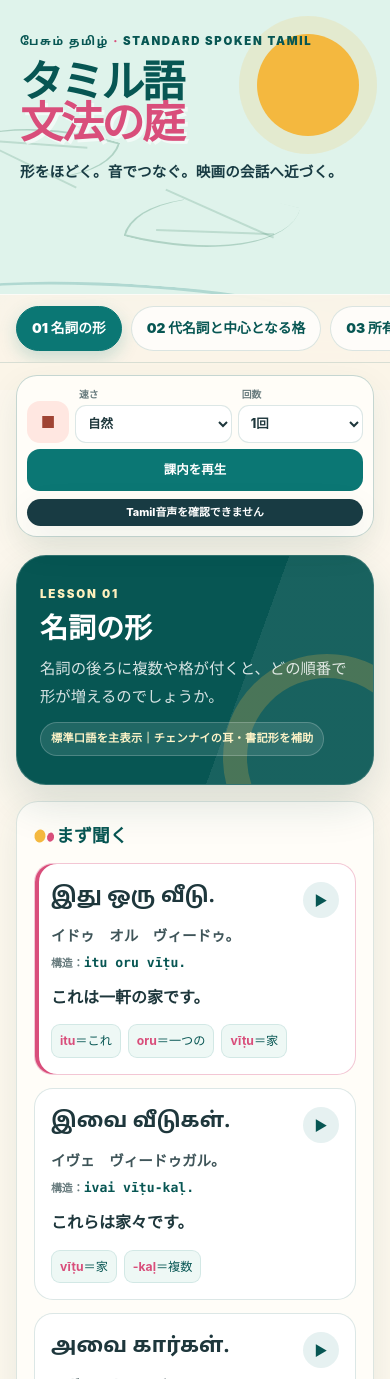
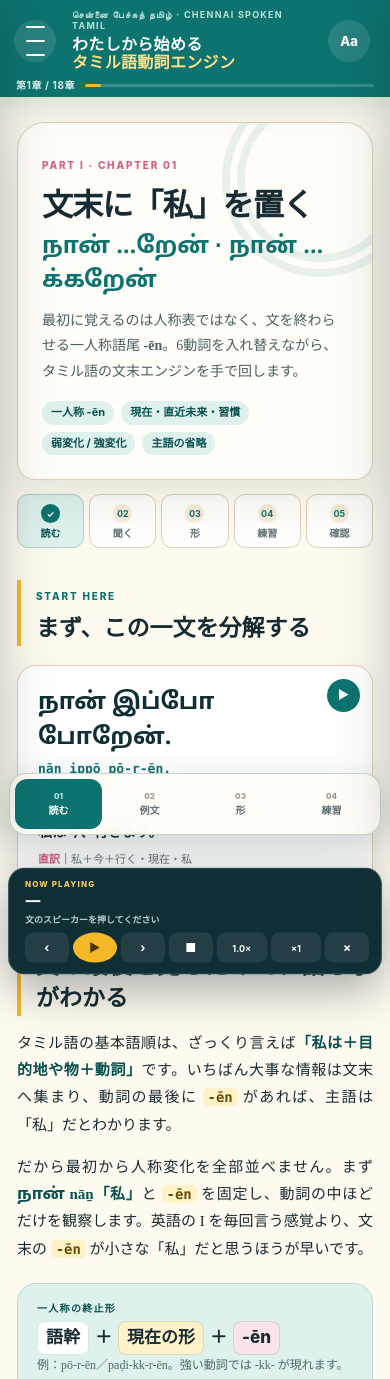
Before and after one commit to hane-san/tamil2, a plain HTML site: page index.html in a window 390 px wide. Shown: the top 1379 px of the page. Drawn offline with Linux system fonts and the light colour scheme.

Commit message:
Replace app with Tamil Verb Engine v2.4

```diff
--- a/index.html
+++ b/index.html
@@ -2,87 +2,137 @@
 <html lang="ja">
 <head>
   <meta charset="utf-8">
-  <meta name="viewport" content="width=device-width,initial-scale=1,viewport-fit=cover">
-  <meta name="theme-color" content="#0b7774">
-  <meta name="apple-mobile-web-app-capable" content="yes">
-  <meta name="apple-mobile-web-app-status-bar-style" content="default">
-  <meta name="apple-mobile-web-app-title" content="タミル語 文法の庭">
-  <title>タミル語 文法の庭</title>
+  <meta name="viewport" content="width=device-width, initial-scale=1, viewport-fit=cover">
+  <meta name="theme-color" content="#0d736f">
+  <meta name="color-scheme" content="light">
+  <title>わたしから始める タミル語動詞エンジン</title>
+  <meta name="description" content="一人称から対話、人物・物事、進行・連鎖・依頼、引用・条件・関係節へ組み上げる、チェンナイ口語タミル語の読める・聞ける教材アプリ。">
   <link rel="icon" type="image/png" href="app-icon.png">
   <link rel="apple-touch-icon" href="app-icon.png">
-  <link rel="manifest" href="manifest.webmanifest">
-  <link rel="stylesheet" href="styles.css">
-  <link rel="stylesheet" href="revision.css">
+  <link rel="manifest" href="manifest-v24.webmanifest">
+  <link rel="stylesheet" href="styles-v24.css">
 </head>
 <body>
-  <div class="tropical-frame" aria-hidden="true">
-    <span class="sun-disc"></span>
-    <span class="palm-stroke palm-stroke-a"></span>
-    <span class="palm-stroke palm-stroke-b"></span>
-    <span class="sea-line sea-line-a"></span>
-    <span class="sea-line sea-line-b"></span>
-  </div>
+  <a class="skip-link" href="#main">本文へ</a>
 
-  <header class="hero">
-    <div class="hero-copyblock">
-      <p class="kicker">பேசும் தமிழ் <span>·</span> STANDARD SPOKEN TAMIL</p>
-      <h1>タミル語<br><span>文法の庭</span></h1>
-      <p class="hero-copy">形をほどく。音でつなぐ。映画の会話へ近づく。</p>
+  <header class="app-header">
+    <div class="brand-wrap">
+      <button class="icon-button menu-button" id="menuButton" type="button" aria-label="章一覧を開く" aria-expanded="false" aria-controls="chapterDrawer">
+        <span></span><span></span><span></span>
+      </button>
+      <div class="brand">
+        <span class="brand-kicker">சென்னை பேச்சுத் தமிழ் · CHENNAI SPOKEN TAMIL</span>
+        <strong>わたしから始める<br><em>タミル語動詞エンジン</em></strong>
+      </div>
+      <button class="icon-button settings-button" id="settingsButton" type="button" aria-label="表示設定を開く" aria-expanded="false" aria-controls="settingsPanel">Aa</button>
     </div>
-    <div class="hero-emblem" aria-hidden="true">
-      <img class="hero-app-icon" src="app-icon.png" alt="">
+    <div class="chapter-progress" aria-label="全体の進捗">
+      <span id="progressLabel">第1章 / 18章</span>
+      <span class="progress-track"><span id="progressFill"></span></span>
     </div>
   </header>
 
-  <nav class="lesson-tabs" id="lessonTabs" aria-label="課を選ぶ"></nav>
+  <aside class="drawer" id="chapterDrawer" aria-hidden="true">
+    <div class="drawer-head">
+      <div>
+        <span class="eyebrow">CONTENTS</span>
+        <h2>長文化・完成編 v2.4・全18章</h2>
+      </div>
+      <button class="close-button" id="drawerClose" type="button" aria-label="章一覧を閉じる">×</button>
+    </div>
+    <section class="drawer-tools" aria-label="章を探す">
+      <label class="chapter-search" for="chapterSearch">
+        <span aria-hidden="true">⌕</span>
+        <input id="chapterSearch" type="search" inputmode="search" autocomplete="off" placeholder="章名・文法・タミル語で検索">
+      </label>
+      <div class="drawer-progress-card">
+        <div><strong id="drawerProgressText">0 / 18章 完了</strong><small id="drawerProgressDetail">学習ステップ 0 / 90</small></div>
+        <span class="drawer-progress-track" aria-hidden="true"><span id="drawerProgressFill"></span></span>
+      </div>
+      <div class="drawer-quick-actions">
+        <button id="resumeChapterButton" type="button">▶ 第1章から始める</button>
+        <button id="incompleteFilterButton" type="button" aria-pressed="false">未完了だけ</button>
+      </div>
+      <div class="part-filter" id="partFilter" aria-label="部で絞り込む">
+        <button type="button" data-part-filter="ALL" class="active" aria-pressed="true">全て</button>
+        <button type="button" data-part-filter="PART I" aria-pressed="false">私</button>
+        <button type="button" data-part-filter="PART II" aria-pressed="false">対話</button>
+        <button type="button" data-part-filter="PART III" aria-pressed="false">人物</button>
+        <button type="button" data-part-filter="PART IV" aria-pressed="false">動作</button>
+        <button type="button" data-part-filter="PART V" aria-pressed="false">長文</button>
+      </div>
+    </section>
+    <nav id="chapterNav" aria-label="章一覧"></nav>
+    <p class="chapter-nav-empty" id="chapterNavEmpty" hidden>条件に合う章がありません。検索語か絞り込みを変えてください。</p>
+    <div class="drawer-note">
+      <strong>全18章の到達点</strong>
+      <p>「私は〜する」から始め、対話・人物・物事・複合動作を経て、引用・条件・理由・「私が見た映画」のような名詞内の文まで同じ述語エンジンで組み上げます。</p>
+    </div>
+  </aside>
+  <button class="scrim" id="drawerScrim" type="button" aria-label="章一覧を閉じる" hidden></button>
 
-  <aside class="audio-dock" aria-label="音声設定">
-    <button type="button" class="dock-stop" id="stopAudio" aria-label="音声を停止">■</button>
-    <label>
-      <span>速さ</span>
-      <select id="speechRate">
-        <option value="0.72">ゆっくり</option>
-        <option value="0.88" selected>自然</option>
-        <option value="1">速め</option>
-      </select>
+  <section class="settings-panel" id="settingsPanel" aria-hidden="true">
+    <div class="settings-head">
+      <div>
+        <span class="eyebrow">DISPLAY</span>
+        <h2>読み方の設定</h2>
+      </div>
+      <button class="close-button" id="settingsClose" type="button" aria-label="設定を閉じる">×</button>
+    </div>
+    <label class="toggle-row">
+      <span><strong>カナ</strong><small>想起と音読の補助</small></span>
+      <input id="toggleKana" type="checkbox" checked>
+      <span class="toggle-ui" aria-hidden="true"></span>
     </label>
-    <label>
-      <span>回数</span>
-      <select id="repeatCount">
-        <option value="1" selected>1回</option>
-        <option value="2">2回</option>
-      </select>
+    <label class="toggle-row">
+      <span><strong>直訳</strong><small>タミル語の組み方を見る</small></span>
+      <input id="toggleLiteral" type="checkbox" checked>
+      <span class="toggle-ui" aria-hidden="true"></span>
     </label>
-    <button type="button" class="dock-play" id="playLesson">課内を再生</button>
-    <span class="voice-status" id="voiceStatus" hidden></span>
-  </aside>
+    <label class="toggle-row">
+      <span><strong>語の切れ目</strong><small>ローマ字の形態素ハイフン</small></span>
+      <input id="toggleMorph" type="checkbox" checked>
+      <span class="toggle-ui" aria-hidden="true"></span>
+    </label>
+    <div class="settings-actions">
+      <button class="soft-button" id="printChapterButton" type="button">この章を印刷</button>
+      <button class="soft-button" id="printBookButton" type="button">全18章を印刷</button>
+      <button class="text-button danger-text" id="resetProgressButton" type="button">学習記録をリセット</button>
+    </div>
+  </section>
 
-  <main id="app" class="app-shell" aria-live="polite"></main>
+  <main id="main" tabindex="-1">
+    <article id="lesson" class="lesson" aria-live="polite"></article>
+  </main>
 
-  <div class="toast" id="toast" role="status" aria-live="polite"></div>
+  <nav class="bottom-nav" aria-label="章内メニュー">
+    <button type="button" data-view="read" class="active"><span>01</span>読む</button>
+    <button type="button" data-view="examples"><span>02</span>例文</button>
+    <button type="button" data-view="forms"><span>03</span>形</button>
+    <button type="button" data-view="practice"><span>04</span>練習</button>
+  </nav>
 
-  <script src="lesson01.js"></script>
-  <script src="lesson02.js"></script>
-  <script src="lesson03.js"></script>
-  <script src="lesson04.js"></script>
-  <script src="lesson05.js"></script>
-  <script src="lesson06.js"></script>
-  <script src="lesson07.js"></script>
-  <script src="lesson08.js"></script>
-  <script src="lesson09.js"></script>
-  <script src="lesson10.js"></script>
-  <script src="lesson11.js"></script>
-  <script src="lesson12.js"></script>
-  <script src="lesson13.js"></script>
-  <script src="lesson14.js"></script>
-  <script src="lesson15.js"></script>
-  <script src="lesson16.js"></script>
-  <script src="lesson17.js"></script>
-  <script src="lesson18.js"></script>
-  <script src="lesson19.js"></script>
-  <script src="lesson20.js"></script>
-  <script src="lesson-revision.js"></script>
-  <script src="app.js"></script>
-  <script src="lesson-ui-revision.js"></script>
+  <section class="audio-dock" id="audioDock" aria-label="音声プレーヤー" aria-hidden="true">
+    <div class="now-playing">
+      <span class="audio-label">NOW PLAYING</span>
+      <strong id="audioTamil" lang="ta">—</strong>
+      <small id="audioJapanese">文のスピーカーを押してください</small>
+    </div>
+    <div class="audio-controls">
+      <button id="audioPrev" type="button" aria-label="前の例文">‹</button>
+      <button id="audioPlay" class="audio-main" type="button" aria-label="再生・一時停止">▶</button>
+      <button id="audioNext" type="button" aria-label="次の例文">›</button>
+      <button id="audioStop" type="button" aria-label="停止">■</button>
+      <button id="audioSpeed" class="audio-chip" type="button" aria-label="再生速度">1.0×</button>
+      <button id="audioRepeat" class="audio-chip" type="button" aria-label="繰り返し回数">×1</button>
+      <button id="audioClose" type="button" aria-label="プレーヤーを閉じる">×</button>
+    </div>
+  </section>
+
+  <div id="toast" class="toast" role="status" aria-live="polite"></div>
+  <div id="printBook" class="print-book" aria-hidden="true"></div>
+
+  <script src="curriculum-v24.js"></script>
+  <script src="app-v24.js"></script>
 </body>
 </html>
```
